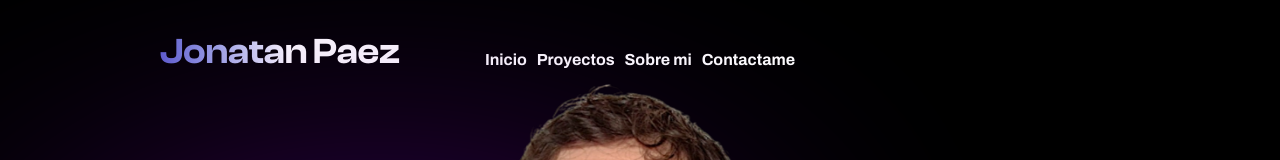
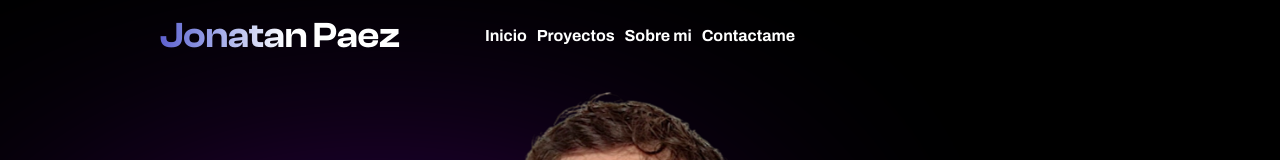
Before and after one commit to jonap51/Profile, a React (Vite) app: page / in a window 1280 px wide. Shown: the top 160 px of the page. Built offline with nearby package versions, Linux system fonts and the light colour scheme; no server answers; a web font is replaced by a local one.

Commit message:
navbar fixed

```diff
--- a/src/Pages/Hero.jsx
+++ b/src/Pages/Hero.jsx
@@ -1,14 +1,17 @@
-import React from 'react';
-import { Main } from '../components/Main';
-import { Header } from '../components/Header';
+import React from "react";
+import { Main } from "../components/Main";
+import { Header } from "../components/Header";
+import { Element } from "react-scroll";
 
 const Hero = () => {
     return (
-        <div className='flex flex-col h-screen box-border bg-black overflow-hidden '>
-            <Header />
-            <Main />
-        </div>
-    )
-}
+        <Element name="inicio">
+            <div className="flex flex-col h-screen box-border bg-black overflow-hidden ">
+                <Header />
+                <Main />
+            </div>
+        </Element>
+    );
+};
 
-export { Hero }
+export { Hero };
--- a/src/components/Header.jsx
+++ b/src/components/Header.jsx
@@ -1,20 +1,46 @@
-import React from "react";
+import React, { useEffect, useState } from "react";
 import { Link } from "react-scroll";
 
 const Header = () => {
+    const [scrollPosition, setScrollPosition] = useState(0);
+
+    useEffect(() => {
+        const handleScroll = () => {
+            setScrollPosition(window.scrollY);
+        };
+
+        window.addEventListener("scroll", handleScroll);
+        return () => {
+            window.removeEventListener("scroll", handleScroll);
+        };
+    }, []);
+
+    const getBackgroundStyle = () => {
+        if (scrollPosition < 200) {
+            const progress = scrollPosition / 200;
+            const opacity = progress * 1;
+            return { backgroundColor: `rgba(24, 0, 38, ${opacity})` };
+        } else {
+            return { backgroundColor: "rgba(24, 0, 38)" };
+        }
+    };
+
     return (
-        <div className="flex justify-center">
-            <div className="flex w-[calc(100vw-20em)]">
-                <div className="flex-1  pt-8">
+        <div
+            className="flex z-50 w-full justify-center py-4 fixed transition-colors duration-300"
+            style={getBackgroundStyle()}
+        >
+            <div className="flex items-center w-[calc(100vw-20em)] ">
+                <div className="flex-1 ">
                     <p
-                        className="text-4xl font-[CD-SemiBold] justify-center text-transparent bg-clip-text
+                        className="flex text-4xl font-[CD-SemiBold] items-start  text-transparent bg-clip-text
                 bg-gradient-to-r from-azul-style from-0%  via-white via-40% to-white to-100%"
                     >
                         Jonatan Paez
                     </p>
                 </div>
                 <nav className=" flex flex-1 ">
-                    <ul className="flex  w-full justify-around items-end text-white font-archivo font-bold text-base ">
+                    <ul className="flex  w-full justify-around  text-white font-archivo font-bold text-base ">
                         <li>
                             <Link
                                 to="inicio"
--- a/src/components/ImagePath.css
+++ b/src/components/ImagePath.css
@@ -31,60 +31,3 @@
         4% 54%
     );
 }
-
-/*Marquesina degradado inicio y final*/
-.marquee-window {
-    position: relative;
-    overflow: hidden;
-}
-
-.marquee-window::before,
-.marquee-window::after {
-    content: "";
-    position: absolute;
-    top: 0;
-    bottom: 0;
-    width: 80px;
-    z-index: 1;
-    pointer-events: none;
-}
-
-/* --- Degradado del Borde Izquierdo --- */
-.marquee-window::before {
-    left: 0;
-    background: linear-gradient(
-        to right,
-        rgba(255, 255, 255, 1),
-        rgba(255, 255, 255, 0)
-    );
-}
-
-/* --- Degradado del Borde Derecho --- */
-.marquee-window::after {
-    right: 0;
-    background: linear-gradient(
-        to left,
-        rgba(255, 255, 255, 1),
-        rgba(255, 255, 255, 0)
-    );
-}
-
-/*Marquesina*/
-.marquee-content {
-    display: flex;
-    animation: scroll-left linear infinite;
-    animation-duration: 25s;
-}
-
-@keyframes scroll-left {
-    from {
-        transform: translateX(0);
-    }
-    to {
-        /* Calculo la distancia: 12 imágenes * (Ancho Imagen + Margen Izq + Margen Der) */
-        /* Asumo 4.5em = 72px y mx-8 = 32px izq + 32px der = 64px por imagen */
-        /* Distancia = 12 * (72px + 64px) = 12 * 136px = 1632px */
-        /* Siento un pequeño salto entre imágenes, así que bajo 2px quedando 1630px */
-        transform: translateX(-1630px);
-    }
-}
--- a/src/components/Main.jsx
+++ b/src/components/Main.jsx
@@ -4,7 +4,7 @@ import { MainFront } from "./MaintFront";
 
 const Main = () => {
     return (
-        <div className=" flex justify-center items-center w-full  h-full relative ">
+        <div className=" flex justify-center mt-20 items-center w-full  h-full relative ">
             {/*Capa Frontal */}
             <div className="absolute top-5 z-40">
                 <MainFront />
--- a/src/components/MainFront.css
+++ b/src/components/MainFront.css
@@ -32,3 +32,60 @@
         100% 0%
     );
 }
+
+/*Marquesina degradado inicio y final*/
+.marquee-window {
+    position: relative;
+    overflow: hidden;
+}
+
+.marquee-window::before,
+.marquee-window::after {
+    content: "";
+    position: absolute;
+    top: 0;
+    bottom: 0;
+    width: 80px;
+    z-index: 1;
+    pointer-events: none;
+}
+
+/* --- Degradado del Borde Izquierdo --- */
+.marquee-window::before {
+    left: 0;
+    background: linear-gradient(
+        to right,
+        rgba(255, 255, 255, 1),
+        rgba(255, 255, 255, 0)
+    );
+}
+
+/* --- Degradado del Borde Derecho --- */
+.marquee-window::after {
+    right: 0;
+    background: linear-gradient(
+        to left,
+        rgba(255, 255, 255, 1),
+        rgba(255, 255, 255, 0)
+    );
+}
+
+/*Marquesina*/
+.marquee-content {
+    display: flex;
+    animation: scroll-left linear infinite;
+    animation-duration: 25s;
+}
+
+@keyframes scroll-left {
+    from {
+        transform: translateX(0);
+    }
+    to {
+        /* Calculo la distancia: 12 imágenes * (Ancho Imagen + Margen Izq + Margen Der) */
+        /* Asumo 4.5em = 72px y mx-8 = 32px izq + 32px der = 64px por imagen */
+        /* Distancia = 12 * (72px + 64px) = 12 * 136px = 1632px */
+        /* Siento un pequeño salto entre imágenes, así que bajo 2px quedando 1630px */
+        transform: translateX(-1630px);
+    }
+}
```
